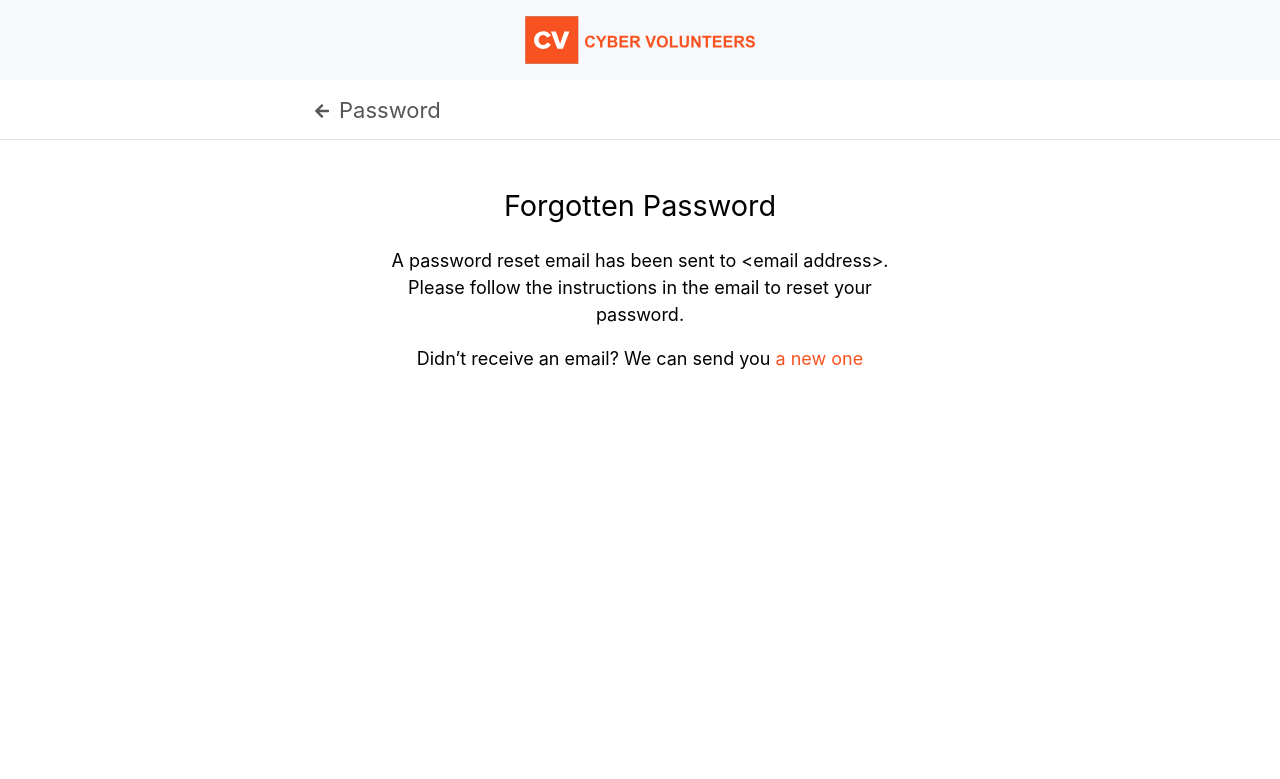
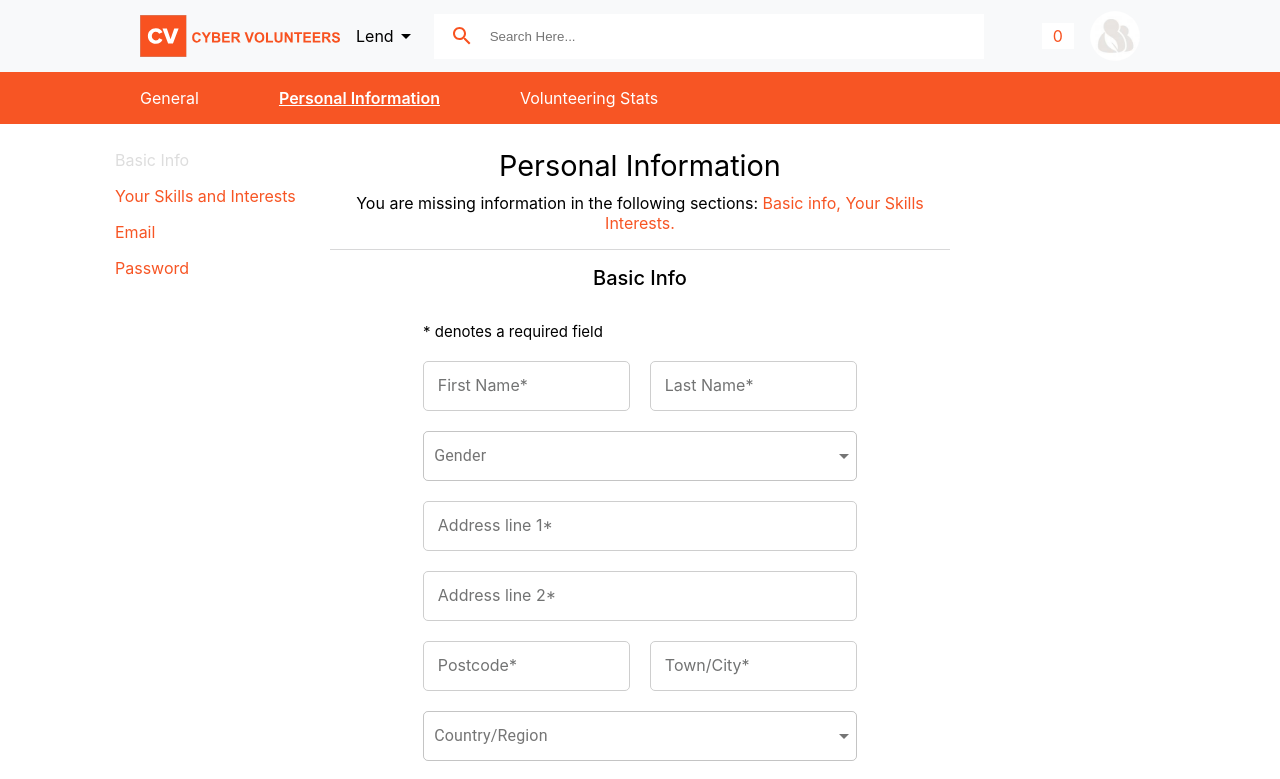
Before and after one commit to AtifWeb/popcornwebsite, a React (Create React App) app: page / in a window 1280 px wide. Shown: the top 779 px of the page. Built offline with nearby package versions, Linux system fonts and the light colour scheme.

Commit message:
new commit

```diff
--- a/src/App.css
+++ b/src/App.css
@@ -7,7 +7,12 @@
   width: 1000px;
   margin: 0rem auto;
 }
-
+label + .MuiInput-formControl {
+  margin-top: 15px !important;
+}
+.select-box .MuiFormControl-root label {
+  top: 8px !important;
+}
 .skill_save_one,
 .skill_save_two {
   pointer-events: none !important;
@@ -19,7 +24,7 @@
   background-color: #f75524 !important;
   color: #fff !important;
   border: none;
-  border-bottom: 1px solid #e9552f !important;
+  border-bottom: 2px solid #8f341d !important;
 }
 
 .skill_save_one:hover,
@@ -35,5 +40,13 @@ body {
     width: 95%;
   }
 }
-@media screen and (max-width: 430px) {
+@media screen and (max-width: 350px) {
+  .select-box label {
+    z-index: 2 !important;
+  }
+  .MuiSelect-icon {
+    z-index: 3 !important;
+    background-color: #fff;
+    right: 2px !important;
+  }
 }
--- a/src/App.js
+++ b/src/App.js
@@ -17,7 +17,7 @@ function App() {
       <BrowserRouter>
         <Switch>
           {" "}
-          <Route path="/" exact>
+          <Route path="/PersonalInformation" exact>
             <ForgetPassword />
           </Route>
           <Route path="/Signup" exact>
@@ -32,7 +32,7 @@ function App() {
           <Route path="/VolunteeringStats" exact>
             <VolunteeringStats />
           </Route>
-          <Route path="/PersonalInformation" exact>
+          <Route path="/" exact>
             <PersonalInformation />
           </Route>
         </Switch>
--- a/src/App/Components/common/templates/PersonalInformation/BasicInfo/BasicInfo.module.css
+++ b/src/App/Components/common/templates/PersonalInformation/BasicInfo/BasicInfo.module.css
@@ -18,8 +18,9 @@
 .paraTop {
   width: 70%;
   margin: 0rem auto;
-  font-weight: 600;
+  font-weight: 400;
   color: #000;
+  font-size: 15px;
   margin-top: 2rem;
 }
 .inputWrappers {
@@ -27,7 +28,8 @@
   grid-template-columns: repeat(6, 1fr);
   grid-gap: 20px;
   margin: 0rem auto;
-  margin-top: 0.6rem;
+  margin-top: 1.2rem;
+
   width: 70%;
 }
 .select {
--- a/src/App/Components/common/templates/PersonalInformation/SkillsAndInterest/SkillsAndInterest.jsx
+++ b/src/App/Components/common/templates/PersonalInformation/SkillsAndInterest/SkillsAndInterest.jsx
@@ -54,6 +54,13 @@ export const SkillsAndInterest = () => {
             placeholder="Your Skills and Interests."
             cols="30"
             rows="10"
+            onBlur={(e) => {
+              if (e.target.value != "") {
+                e.target.style.borderColor = "#212121";
+              } else {
+                e.target.style.borderColor = "#cecece";
+              }
+            }}
             className={styles.textArea}
           ></textarea>
         </div>
--- a/src/App/Components/common/templates/PersonalInformation/SkillsAndInterest/SkillsAndInterest.module.css
+++ b/src/App/Components/common/templates/PersonalInformation/SkillsAndInterest/SkillsAndInterest.module.css
@@ -48,7 +48,7 @@
   height: 250px;
   outline: none;
   font-size: 16.5px;
-  padding: 1rem;
+  padding: 0.8rem 1rem;
   resize: none;
   width: 100%;
   border: 1px solid #cecece;
@@ -57,7 +57,7 @@
 }
 .textArea:hover,
 .textArea:focus {
-  border-color: #212121;
+  border-color: #212121 !important;
 }
 @media screen and (max-width: 610px) {
   .buttonsWrapper {
```
